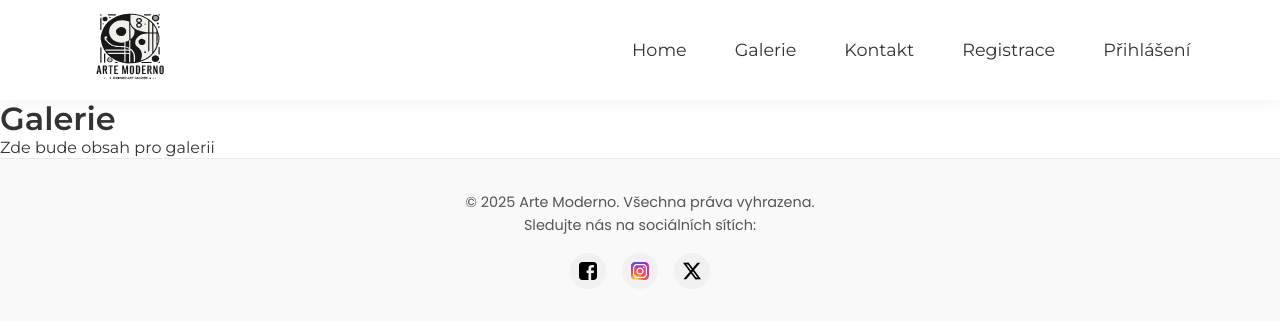
After one commit to sergeybanach/arte-moderno-clone, a Flask app: page /galerie in a window 1280 px wide. The commit adds this page. Shown: the top 328 px of the page. Run offline with Flask 3, Linux system fonts and the light colour scheme.

Commit message:
added galerie

```diff
--- /dev/null
+++ b/app/templates/galerie.html
@@ -0,0 +1,8 @@
+{% extends "layout.html" %}
+
+{% block title %}Galerie{% endblock %}
+
+{% block content %}
+<h1>Galerie</h1>
+<p>Zde bude obsah pro galerii</p>
+{% endblock %}
--- a/app/templates/layout.html
+++ b/app/templates/layout.html
@@ -23,7 +23,6 @@
     {% block styles %}{% endblock %}
   </head>
   <body>
-
     <nav class="navbar">
       <div class="navbar-logo">
         <a href="{{ url_for('views.home') }}">
@@ -35,21 +34,22 @@
       </div>
       <div class="navbar-links">
         <a href="{{ url_for('views.home') }}" class="nav-link">Home</a>
-        <a href="#" class="nav-link">Galerie</a>
-        <a href="#" class="nav-link">Kontakt</a>
+        <a href="{{ url_for('views.galerie') }}" class="nav-link">Galerie</a>
+        <a href="{{ url_for('views.kontakt') }}" class="nav-link">Kontakt</a>
+
         <!-- Podmíněné zobrazení odkazů podle přihlášení uživatele -->
         {% if current_user.is_authenticated %}
-          <a href="{{ url_for('views.logout') }}" class="nav-link">Odhlásit se</a>
+        <a href="{{ url_for('views.logout') }}" class="nav-link">Odhlásit se</a>
         {% else %}
-          <a href="{{ url_for('views.register') }}" class="nav-link">Registrace</a>
-          <a href="{{ url_for('views.login') }}" class="nav-link">Přihlášení</a>
+        <a href="{{ url_for('views.register') }}" class="nav-link"
+          >Registrace</a
+        >
+        <a href="{{ url_for('views.login') }}" class="nav-link">Přihlášení</a>
         {% endif %}
       </div>
     </nav>
 
-    <main class="main-content">
-      {% block content %}{% endblock %}
-    </main>
+    <main class="main-content">{% block content %}{% endblock %}</main>
 
     <footer class="footer">
       <div class="footer-content">
--- a/app/views/routes.py
+++ b/app/views/routes.py
@@ -11,6 +11,12 @@ views = Blueprint("views", __name__)
 @views.route("/", methods=["GET"])
 def home():
     return render_template("home.html")  # jen příklad
+
+@views.route("/galerie")
+def galerie():
+    return render_template("galerie.html")
+
+
 
 @views.route("/kontakt", methods=["GET", "POST"])
 def kontakt():
```
